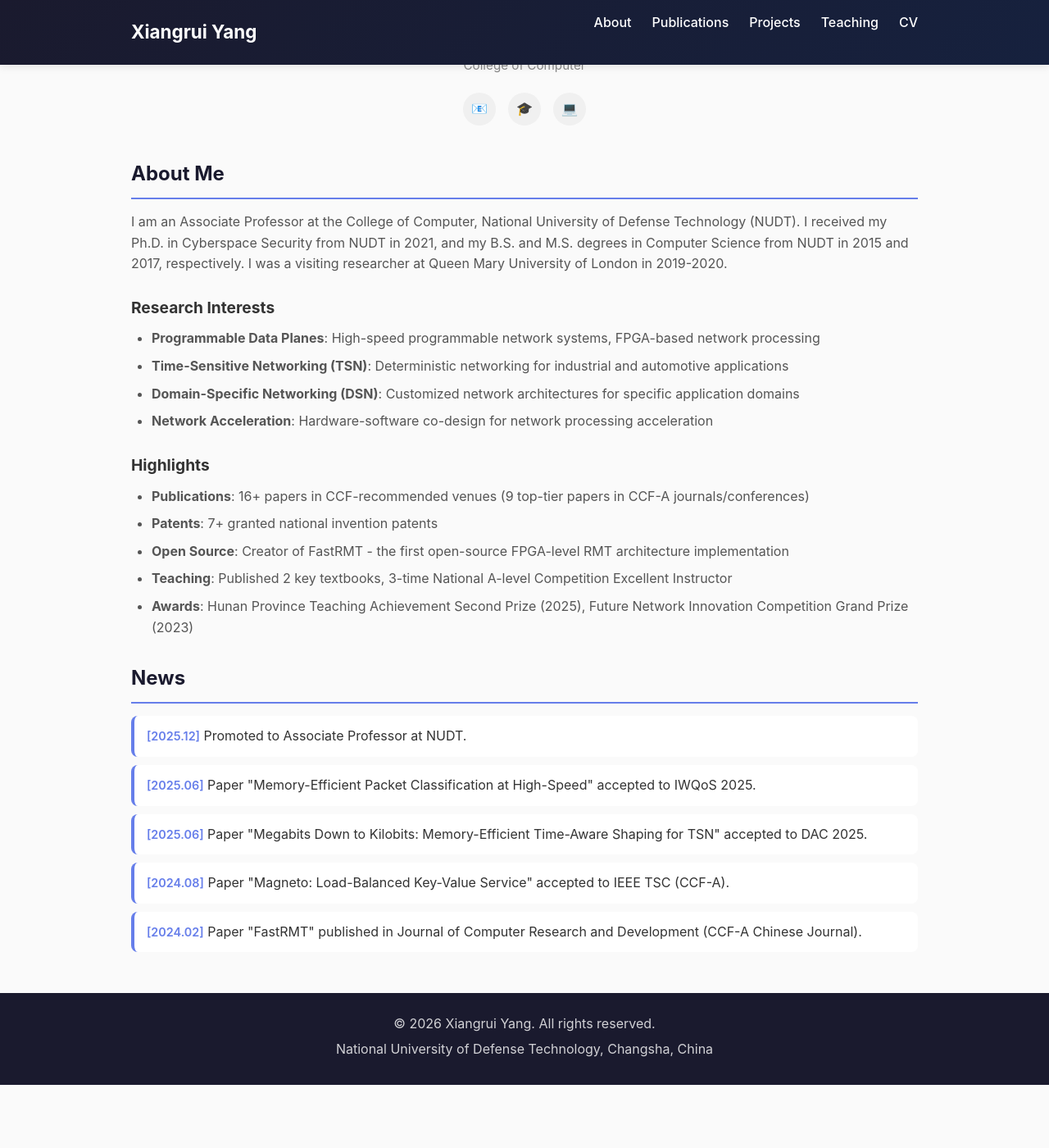
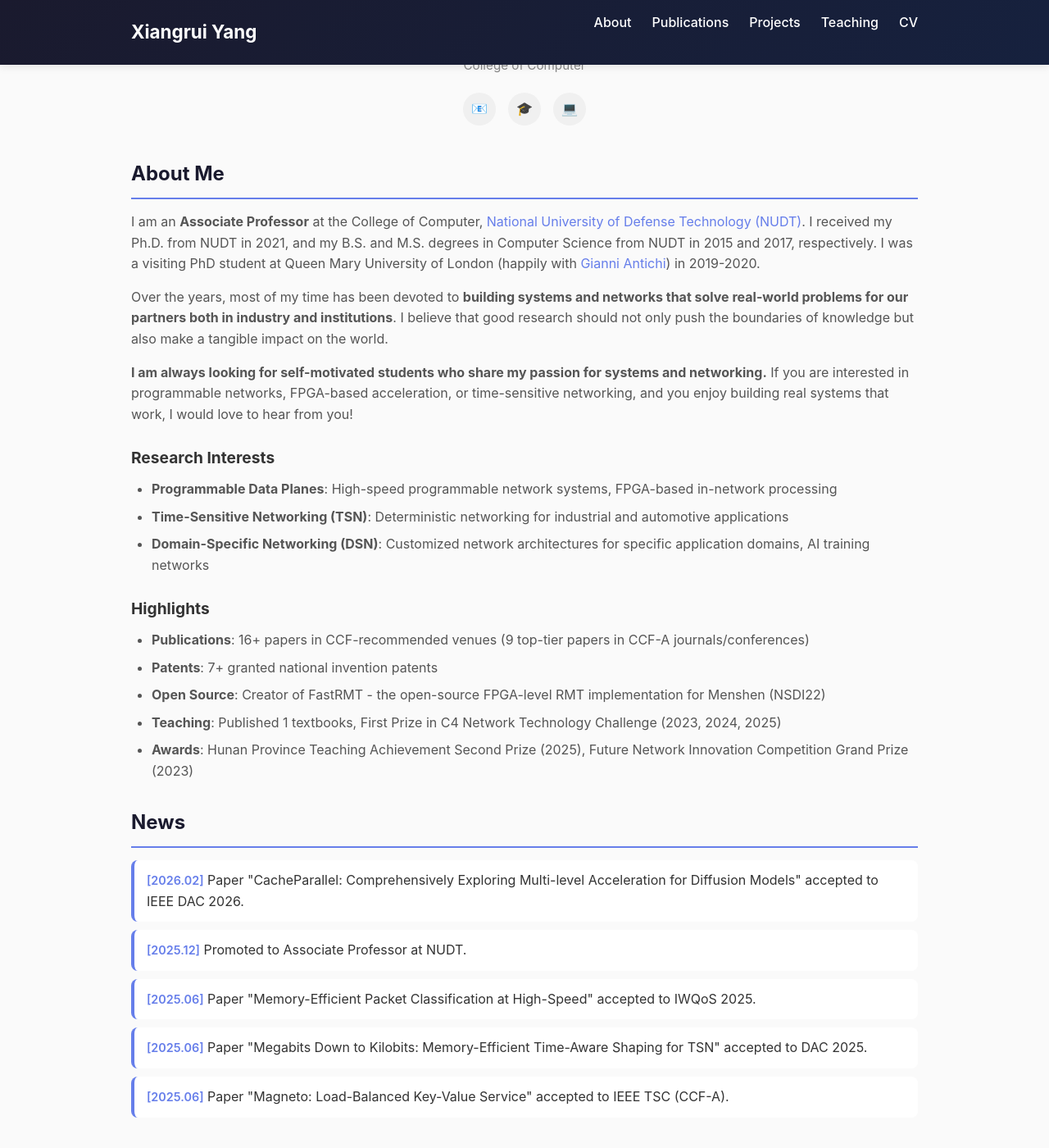
Before and after one commit to Winters123/Winters123.github.io, a Jekyll site: the page built from index.html, in a window 1280 px wide and 1400 px high, scrolled down 414 px. Shown: the whole window at 82% size. Built offline with Jekyll 4.4.1, drawn with Linux system fonts in a browser that asks for light colours; the list of posts is cut into pages by our own code; before the commit the page ends 1737 px from its top, so only the background shows below that.

Commit message:
update 0228

```diff
--- a/index.html
+++ b/index.html
@@ -19,26 +19,32 @@ layout: default
 </div>
 
 <h2>About Me</h2>
-<p>I am an Associate Professor at the College of Computer, National University of Defense Technology (NUDT). I received my Ph.D. in Cyberspace Security from NUDT in 2021, and my B.S. and M.S. degrees in Computer Science from NUDT in 2015 and 2017, respectively. I was a visiting researcher at Queen Mary University of London in 2019-2020.</p>
+<p>I am an <strong>Associate Professor</strong> at the College of Computer, <a href="https://english.nudt.edu.cn/">National University of Defense Technology (NUDT)</a>. I received my Ph.D. from NUDT in 2021, and my B.S. and M.S. degrees in Computer Science from NUDT in 2015 and 2017, respectively. I was a visiting PhD student at Queen Mary University of London (happily with <a href="https://www.gianniantichi.com/">Gianni Antichi</a>) in 2019-2020.</p>
+
+<p>Over the years, most of my time has been devoted to <strong>building systems and networks that solve real-world problems for our partners both in industry and institutions</strong>. I believe that good research should not only push the boundaries of knowledge but also make a tangible impact on the world.</p>
+
+<p><strong>I am always looking for self-motivated students who share my passion for systems and networking.</strong> If you are interested in programmable networks, FPGA-based acceleration, or time-sensitive networking, and you enjoy building real systems that work, I would love to hear from you!</p>
 
 <h3>Research Interests</h3>
 <ul>
-    <li><strong>Programmable Data Planes</strong>: High-speed programmable network systems, FPGA-based network processing</li>
+    <li><strong>Programmable Data Planes</strong>: High-speed programmable network systems, FPGA-based in-network processing</li>
     <li><strong>Time-Sensitive Networking (TSN)</strong>: Deterministic networking for industrial and automotive applications</li>
-    <li><strong>Domain-Specific Networking (DSN)</strong>: Customized network architectures for specific application domains</li>
-    <li><strong>Network Acceleration</strong>: Hardware-software co-design for network processing acceleration</li>
+    <li><strong>Domain-Specific Networking (DSN)</strong>: Customized network architectures for specific application domains, AI training networks</li>
 </ul>
 
 <h3>Highlights</h3>
 <ul>
     <li><strong>Publications</strong>: 16+ papers in CCF-recommended venues (9 top-tier papers in CCF-A journals/conferences)</li>
     <li><strong>Patents</strong>: 7+ granted national invention patents</li>
-    <li><strong>Open Source</strong>: Creator of FastRMT - the first open-source FPGA-level RMT architecture implementation</li>
-    <li><strong>Teaching</strong>: Published 2 key textbooks, 3-time National A-level Competition Excellent Instructor</li>
+    <li><strong>Open Source</strong>: Creator of FastRMT - the open-source FPGA-level RMT implementation for Menshen (NSDI22)</li>
+    <li><strong>Teaching</strong>: Published 1 textbooks, First Prize in C4 Network Technology Challenge (2023, 2024, 2025)</li>
     <li><strong>Awards</strong>: Hunan Province Teaching Achievement Second Prize (2025), Future Network Innovation Competition Grand Prize (2023)</li>
 </ul>
 
 <h2>News</h2>
+<div class="news-item">
+    <span class="news-date">[2026.02]</span> Paper "CacheParallel: Comprehensively Exploring Multi-level Acceleration for Diffusion Models" accepted to IEEE DAC 2026.
+</div>
 <div class="news-item">
     <span class="news-date">[2025.12]</span> Promoted to Associate Professor at NUDT.
 </div>
@@ -49,8 +55,5 @@ layout: default
     <span class="news-date">[2025.06]</span> Paper "Megabits Down to Kilobits: Memory-Efficient Time-Aware Shaping for TSN" accepted to DAC 2025.
 </div>
 <div class="news-item">
-    <span class="news-date">[2024.08]</span> Paper "Magneto: Load-Balanced Key-Value Service" accepted to IEEE TSC (CCF-A).
+    <span class="news-date">[2025.06]</span> Paper "Magneto: Load-Balanced Key-Value Service" accepted to IEEE TSC (CCF-A).
 </div>
-<div class="news-item">
-    <span class="news-date">[2024.02]</span> Paper "FastRMT" published in Journal of Computer Research and Development (CCF-A Chinese Journal).
-</div>
```
Also changed, not shown: _pages/about.md (+9 -5 lines), _pages/cv.md (+2 -3 lines), assets/img/profile.png.
